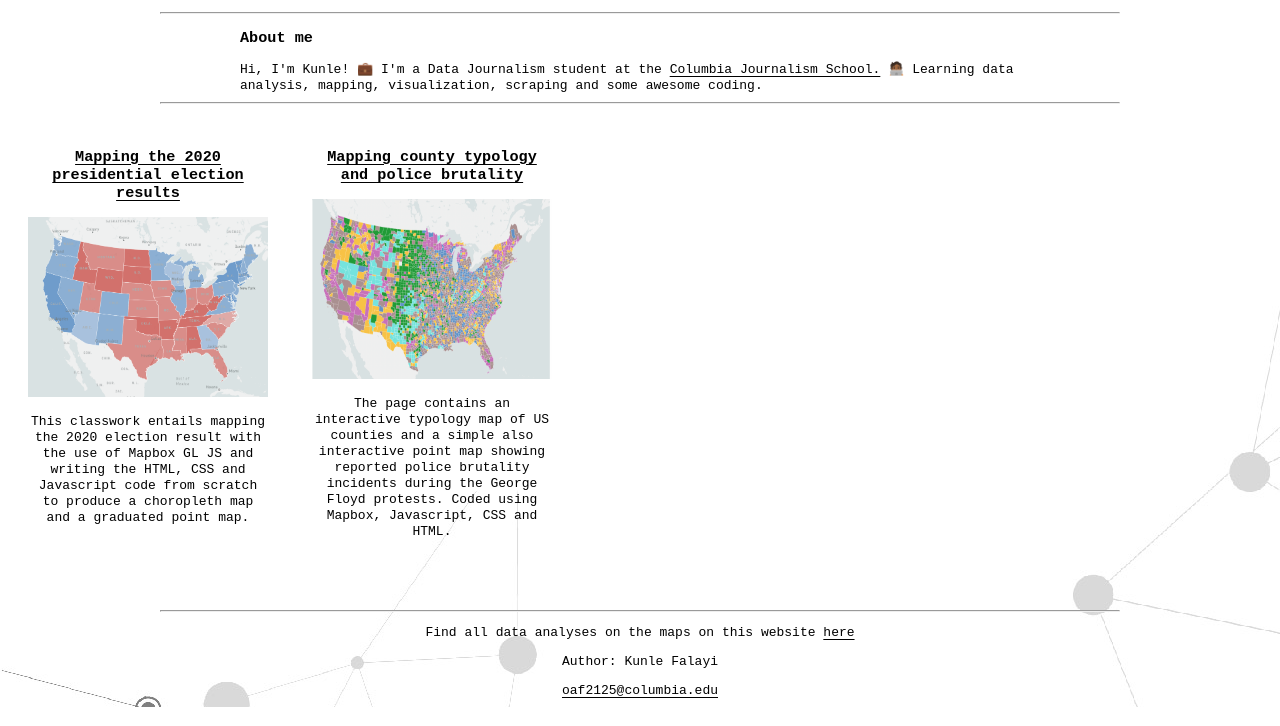
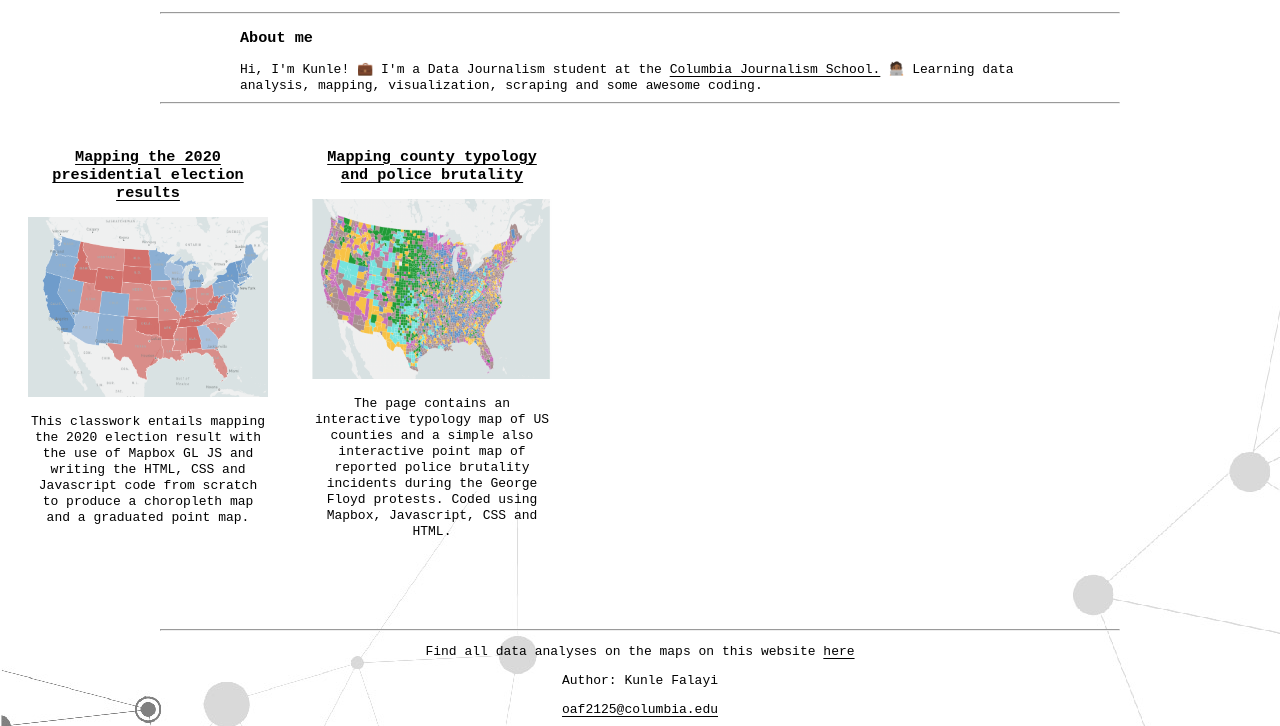
Before and after one commit to kfalayi/mapping-website, a plain HTML site: page index.html in a window 1280 px wide. Shown: the part 102-828 px from the top of the page. Drawn offline with Linux system fonts and the light colour scheme; files whose address does not match are found by name.

Commit message:
Update index.html

```diff
--- a/index.html
+++ b/index.html
@@ -37,11 +37,12 @@
                     <h3><a href="brutality-typology/index.html" target="_blank">Mapping county typology and police brutality</a></h3>
                     <img src="images/typology.png" alt="A heat map of the US"></img>
                     <p>The page contains an interactive typology map of US counties and a simple
-                    also interactive point map showing reported police brutality incidents during the George Floyd protests. Coded
+                    also interactive point map of reported police brutality incidents during the George Floyd protests. Coded
                     using Mapbox, Javascript, CSS and HTML.
                     </p>
                 </li>
             </div>
+            <br>
         </div>
     </body>
     <hr>
```
